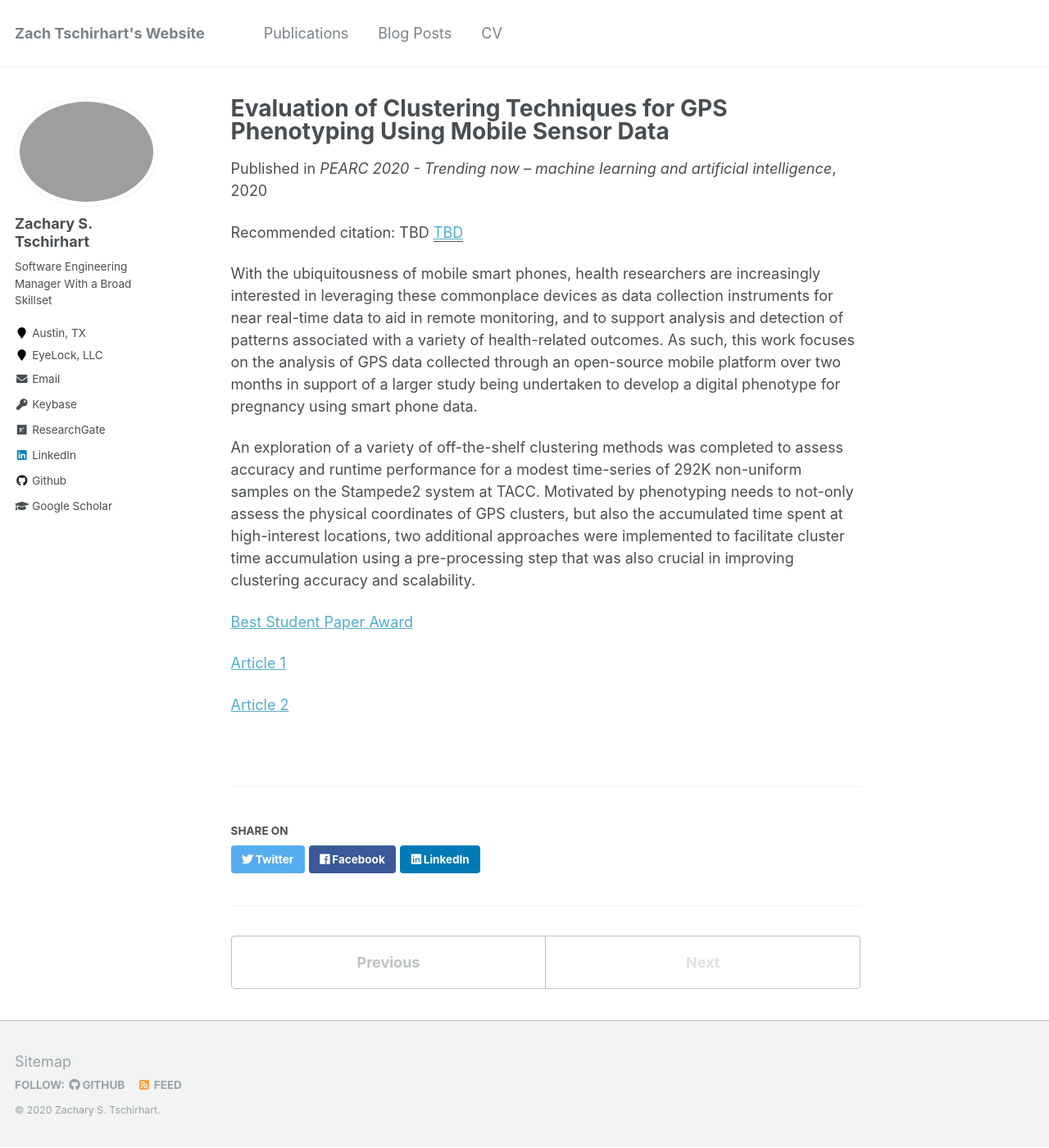
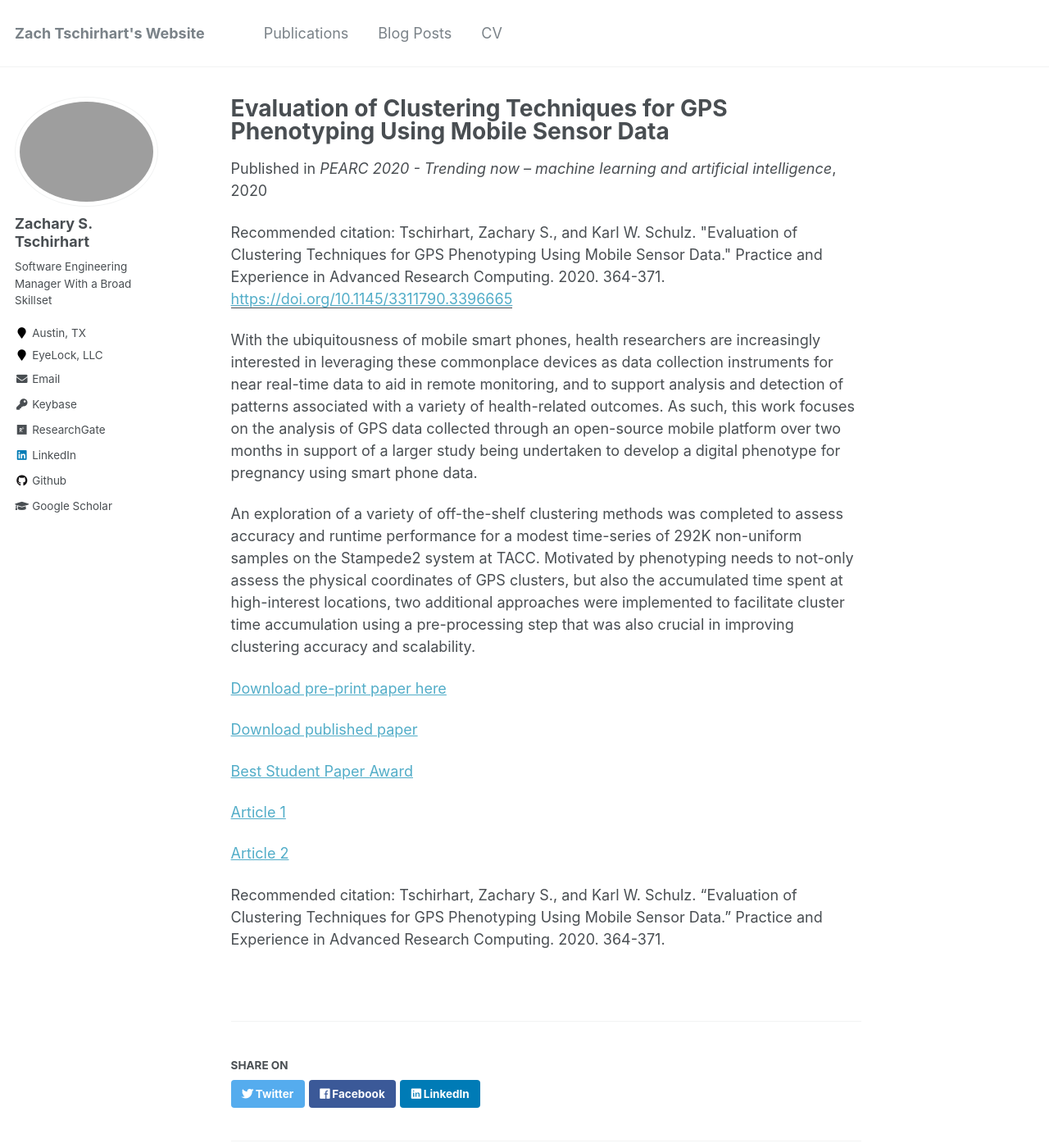
Before and after one commit to ztschir/ztschir.github.io, a Jekyll site: the page built from _publications/2020-07-26-evaluation-of-clustering-techniques-for-gps-phenotyping-using-mobile-sensor-data.md, in a window 1280 px wide and 1400 px high. Shown: the whole window at 82% size. Built offline with Jekyll 4.4.1, drawn with Linux system fonts in a browser that asks for light colours.

Commit message:
Update 2020-07-26-evaluation-of-clustering-techniques-for-gps-phenotyping-using-mobile-sensor-data.md

```diff
--- a/_publications/2020-07-26-evaluation-of-clustering-techniques-for-gps-phenotyping-using-mobile-sensor-data.md
+++ b/_publications/2020-07-26-evaluation-of-clustering-techniques-for-gps-phenotyping-using-mobile-sensor-data.md
@@ -7,15 +7,21 @@ excerpt: 'With the ubiquitousness of mobile smart phones, health researchers are
 An exploration of a variety of off-the-shelf clustering methods was completed to assess accuracy and runtime performance for a modest time-series of 292K non-uniform samples on the Stampede2 system at TACC. Motivated by phenotyping needs to not-only assess the physical coordinates of GPS clusters, but also the accumulated time spent at high-interest locations, two additional approaches were implemented to facilitate cluster time accumulation using a pre-processing step that was also crucial in improving clustering accuracy and scalability. <a href="https://pearc.acm.org/pearc20/awards/">Received Best Student Paper Award.<a>'
 date: 2020-07-26
 venue: 'PEARC 2020 - Trending now – machine learning and artificial intelligence'
-paperurl: 'TBD'
-citation: 'TBD'
+paperurl: 'https://doi.org/10.1145/3311790.3396665'
+citation: 'Tschirhart, Zachary S., and Karl W. Schulz. "Evaluation of Clustering Techniques for GPS Phenotyping Using Mobile Sensor Data." Practice and Experience in Advanced Research Computing. 2020. 364-371.'
 ---
 With the ubiquitousness of mobile smart phones, health researchers are increasingly interested in leveraging these commonplace devices as data collection instruments for near real-time data to aid in remote monitoring, and to support analysis and detection of patterns associated with a variety of health-related outcomes. As such, this work focuses on the analysis of GPS data collected through an open-source mobile platform over two months in support of a larger study being undertaken to develop a digital phenotype for pregnancy using smart phone data.
 
 An exploration of a variety of off-the-shelf clustering methods was completed to assess accuracy and runtime performance for a modest time-series of 292K non-uniform samples on the Stampede2 system at TACC. Motivated by phenotyping needs to not-only assess the physical coordinates of GPS clusters, but also the accumulated time spent at high-interest locations, two additional approaches were implemented to facilitate cluster time accumulation using a pre-processing step that was also crucial in improving clustering accuracy and scalability.
+
+[Download pre-print paper here](https://ztschir.github.io/files/PrePrintDigitalPhenotyping.pdf)
+
+[Download published paper](https://doi.org/10.1145/3311790.3396665)
 
 <a href="https://pearc.acm.org/pearc20/awards/">Best Student Paper Award<a>
 
 <a href="https://www.hpcwire.com/off-the-wire/oden-institutes-csem-graduate-wins-best-student-paper-at-pearc-2020/?utm_source=rss&utm_medium=rss&utm_campaign=oden-institutes-csem-graduate-wins-best-student-paper-at-pearc-2020">Article 1<a>
 
 <a href="https://www.oden.utexas.edu/about/news/CSEMGraduateBestStudentPaperPEARC20/?utm_source=Oden+Institute&utm_campaign=ec27d0dc83-EMAIL_CAMPAIGN_2020_03_11_08_07_COPY_01&utm_medium=email&utm_term=0_c046254644-ec27d0dc83-22650117">Article 2<a>
+
+Recommended citation: Tschirhart, Zachary S., and Karl W. Schulz. "Evaluation of Clustering Techniques for GPS Phenotyping Using Mobile Sensor Data." Practice and Experience in Advanced Research Computing. 2020. 364-371.
```
